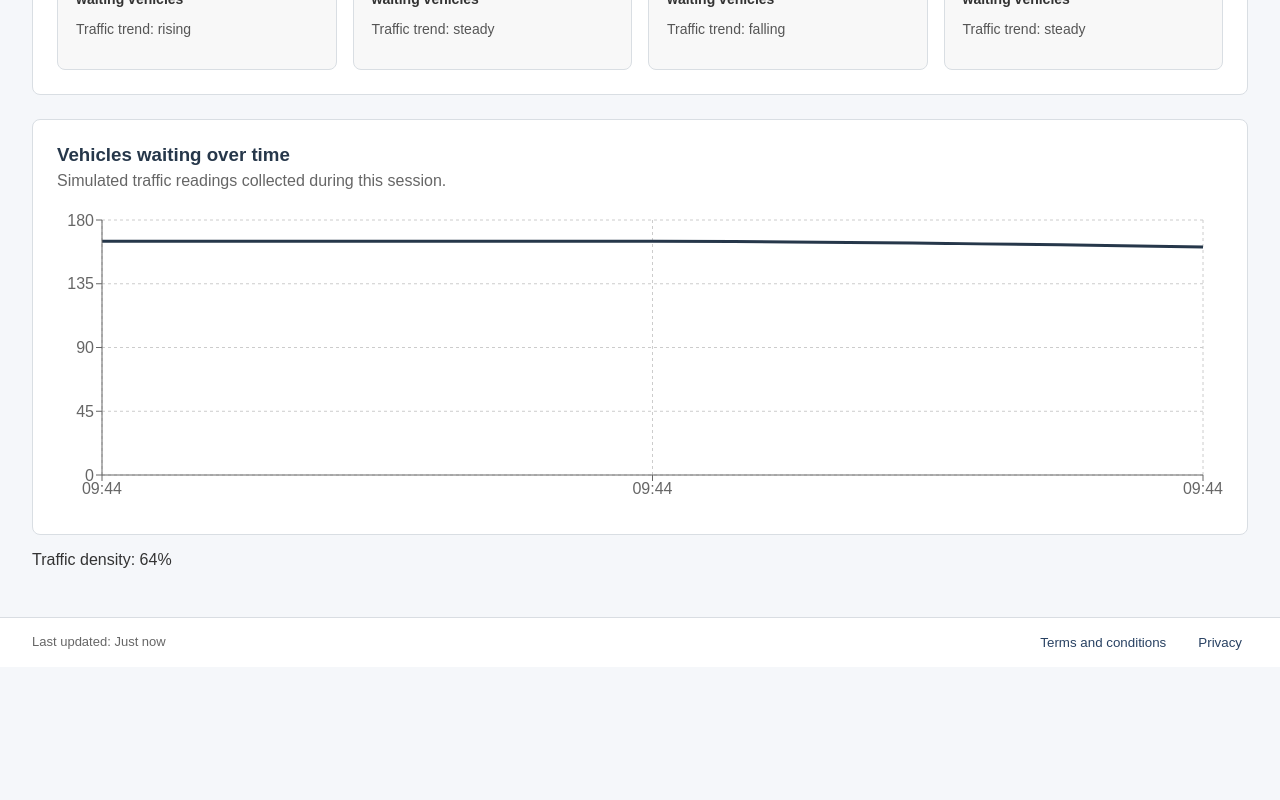
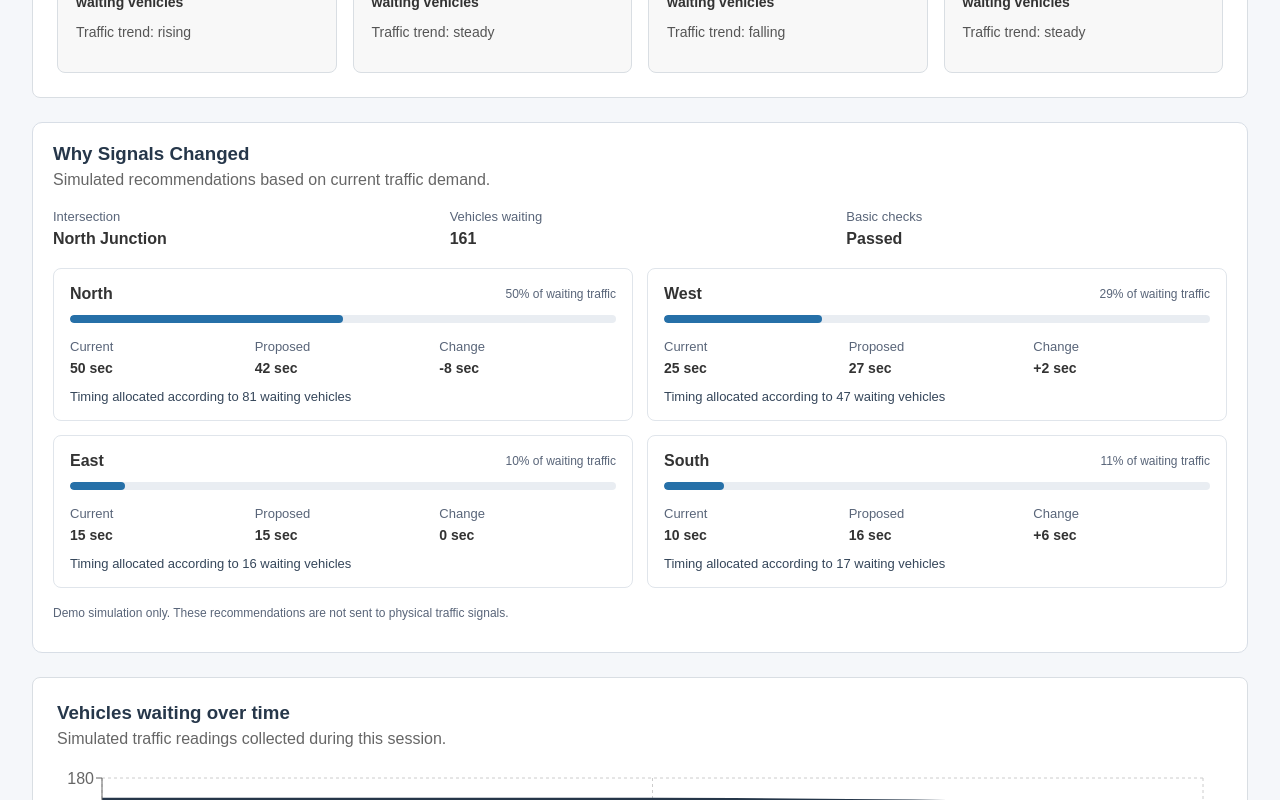
Before and after one commit to abhinavanil22/traffic-ai-command-center, a React (Vite) app: page / in a window 1280 px wide. Shown: the part 1280-2080 px from the top of the page. Before the commit the page ends 1947 px from the top, so only its background shows below. Built offline with nearby package versions, Linux system fonts and the light colour scheme.

Commit message:
Add interactive dashboard navigation

```diff
--- a/src/App.tsx
+++ b/src/App.tsx
@@ -4,9 +4,11 @@ import IntersectionStatus from "./components/traffic/IntersectionStatus";
 import { useTrafficHistory } from "./hooks/useTrafficHistory";
 import TrafficChart from "./components/traffic/TrafficChart";
 import IntersectionDetails from "./components/traffic/IntersectionDetails";
+import SignalDecisionPanel from "./components/traffic/SignalDecisionPanel";
+
 
 import Header from "./components/layout/Header";
-import Navigation from "./components/layout/Navigation";
+import Navigation, { type DashboardView, } from "./components/layout/Navigation";
 import Footer from "./components/layout/Footer";
 import SummaryCard from "./components/common/SummaryCard";
 
@@ -40,22 +42,38 @@ function App() {
   const activeAlerts = getActiveAlerts(intersections);
   const trafficHistory = useTrafficHistory(intersections);
   const selectedIntersection = intersections[0];
+  const [activeView, setActiveView] = useState<DashboardView>("Overview");
+  const viewDescriptions: Record<
+    DashboardView,
+    string
+  > = {
+    Overview: "Live traffic conditions across monitored intersections.",
+    Intersections: "Inspect traffic demand and signal timings by direction.",
+    "Why Signals Changed": "Review proposed signal timings and their reasoning.",
+    "Alerts & Safety": "Monitor intersection status and active alerts.",
+    Reports: "Review traffic trends and session statistics.",
+    "Manual Control": "Operator controls for the simulated signal environment.",
+  };
+
 
   return (
     <div className="app">
       <Header />
 
-      <Navigation />
+      <Navigation
+        activeView={activeView}
+        onViewChange={setActiveView}
+      />
 
       <main className="main-content">
         <div className="page-heading">
-          <h2>Overview</h2>
-          <p>
-            Live traffic conditions across monitored
-            intersections.
-          </p>
+          <h2>{activeView}</h2>
+          <p>{viewDescriptions[activeView]}</p>
         </div>
 
+
+        {activeView === "Overview" && (
+          <>
             <div className="summary-grid">
                 <SummaryCard
                   title="Vehicles waiting"
@@ -109,6 +127,10 @@ function App() {
                 />
               )}
 
+              {selectedIntersection && (
+                <SignalDecisionPanel intersection={selectedIntersection} />
+              )}
+
               <TrafficChart data={trafficHistory} />
 
               <div className="traffic-info">
@@ -124,6 +146,105 @@ function App() {
                   %
                 </p>
               </div>
+          </>
+        )}
+        {activeView === "Intersections" && (
+          <>
+            <IntersectionStatus intersections={intersections} />
+
+            {selectedIntersection && (
+              <IntersectionDetails
+                intersection={selectedIntersection}
+              />
+            )}
+          </>
+        )}
+
+        {activeView === "Why Signals Changed" && (
+          selectedIntersection && (
+            <SignalDecisionPanel
+              intersection={selectedIntersection}
+            />
+          )
+        )}
+
+        {activeView === "Alerts & Safety" && (
+          <>
+            <div className="summary-grid">
+              <SummaryCard
+                title="Active alerts"
+                value={activeAlerts.length.toString()}
+                description="Alerts detected by the simulator"
+              />
+
+              <SummaryCard
+                title="Camera status"
+                value={
+                  intersections.every((item) => item.cameraWorking)
+                    ? "Operational"
+                    : "Attention required"
+                }
+                description="Status of monitored cameras"
+              />
+            </div>
+
+            <IntersectionStatus intersections={intersections} />
+          </>
+        )}
+
+        {activeView === "Reports" && (
+          <>
+            <div className="summary-grid">
+              <SummaryCard
+                title="Vehicles waiting"
+                value={totalVehiclesWaiting.toString()}
+                description="Current simulated traffic count"
+              />
+
+              <SummaryCard
+                title="Recorded readings"
+                value={trafficHistory.length.toString()}
+                description="Readings collected this session"
+              />
+            </div>
+
+            <TrafficChart data={trafficHistory} />
+
+            <p>
+              Report data represents this demo session. It is not
+              a historical traffic report or a measured improvement.
+            </p>
+          </>
+        )}
+
+        {activeView === "Manual Control" && (
+          <section className="intersection-details">
+            <div className="section-heading">
+              <h3>Operator Control Centre</h3>
+              <p>
+                Manual signal control is a planned demo feature.
+                No commands are sent to physical traffic signals.
+              </p>
+            </div>
+
+            <p>
+              Selected intersection:{" "}
+              <strong>
+                {selectedIntersection?.name ?? "None selected"}
+              </strong>
+            </p>
+
+            <p>
+              Current mode: <strong>Simulation</strong>
+            </p>
+
+            <p>
+              Proposed timings can be reviewed in the
+              "Why Signals Changed" tab.
+            </p>
+          </section>
+        )}
+
       </main>
 
       <Footer />
--- a/src/components/layout/Navigation.tsx
+++ b/src/components/layout/Navigation.tsx
@@ -1,5 +1,22 @@
-function Navigation() {
-  const navigationItems = [
+
+export type DashboardView =
+  | "Overview"
+  | "Intersections"
+  | "Why Signals Changed"
+  | "Alerts & Safety"
+  | "Reports"
+  | "Manual Control";
+
+interface NavigationProps {
+  activeView: DashboardView;
+  onViewChange: (view: DashboardView) => void;
+}
+
+function Navigation({
+  activeView,
+  onViewChange,
+}: NavigationProps) {
+  const navigationItems: DashboardView[] = [
     "Overview",
     "Intersections",
     "Why Signals Changed",
@@ -9,9 +26,15 @@ function Navigation() {
   ];
 
   return (
-    <nav className="navigation">
+    <nav className="navigation" aria-label="Main navigation">
       {navigationItems.map((item) => (
-        <button key={item}>
+        <button
+          key={item}
+          type="button"
+          className={activeView === item ? "active" : ""}
+          aria-current={activeView === item ? "page" : undefined}
+          onClick={() => onViewChange(item)}
+        >
           {item}
         </button>
       ))}
--- /dev/null
+++ b/src/components/traffic/SignalDecisionPanel.tsx
@@ -0,0 +1,109 @@
+
+import type { Intersection } from "../../types/traffic";
+import { optimizeSignalTiming } from "../../simulator/signalOptimizer";
+import { validateSignalPlan } from "../../simulator/signalSafety";
+
+interface SignalDecisionPanelProps {
+  intersection: Intersection;
+}
+
+function SignalDecisionPanel({
+  intersection,
+}: SignalDecisionPanelProps) {
+  const decisions = optimizeSignalTiming(intersection.directions);
+  const safetyReport = validateSignalPlan(decisions);
+
+  const totalVehicles = intersection.directions.reduce(
+    (total, direction) => total + direction.vehiclesWaiting,
+    0,
+  );
+
+  return (
+    <section className="decision-panel">
+      <div className="section-heading">
+        <h3>Why Signals Changed</h3>
+        <p>
+          Simulated recommendations based on current traffic demand.
+        </p>
+      </div>
+
+      <div className="decision-summary">
+        <div>
+          <span>Intersection</span>
+          <strong>{intersection.name}</strong>
+        </div>
+
+        <div>
+          <span>Vehicles waiting</span>
+          <strong>{totalVehicles}</strong>
+        </div>
+
+        <div>
+          <span>Basic checks</span>
+          <strong>
+            {safetyReport.passed ? "Passed" : "Failed"}
+          </strong>
+        </div>
+      </div>
+
+      <div className="decision-list">
+        {decisions.map((decision) => {
+          const demandShare =
+            totalVehicles > 0
+              ? Math.round(
+                  (decision.vehiclesWaiting / totalVehicles) * 100,
+                )
+              : 0;
+
+          const change =
+            decision.proposedGreenTime - decision.previousGreenTime;
+
+          return (
+            <article className="decision-row" key={decision.direction}>
+              <div className="decision-title">
+                <h4>{decision.direction}</h4>
+                <span>{demandShare}% of waiting traffic</span>
+              </div>
+
+              <div className="demand-track">
+                <div
+                  className="demand-fill"
+                  style={{ width: `${demandShare}%` }}
+                />
+              </div>
+
+              <div className="decision-timings">
+                <div>
+                  <span>Current</span>
+                  <strong>{decision.previousGreenTime} sec</strong>
+                </div>
+
+                <div>
+                  <span>Proposed</span>
+                  <strong>{decision.proposedGreenTime} sec</strong>
+                </div>
+
+                <div>
+                  <span>Change</span>
+                  <strong>
+                    {change > 0 ? "+" : ""}
+                    {change} sec
+                  </strong>
+                </div>
+              </div>
+
+              <p className="decision-reason">{decision.reason}</p>
+            </article>
+          );
+        })}
+      </div>
+
+      <p className="simulation-note">
+        Demo simulation only. These recommendations are not sent to physical
+        traffic signals.
+      </p>
+    </section>
+  );
+}
+
+export default SignalDecisionPanel;
--- a/src/index.css
+++ b/src/index.css
@@ -417,3 +417,116 @@ button {
 .safety-fail {
   border-left: 5px solid #c62828;
 }
+
+.decision-panel {
+  margin: 24px 0;
+  padding: 20px;
+  background: #ffffff;
+  border: 1px solid #d8dee6;
+  border-radius: 10px;
+}
+
+.decision-summary {
+  display: grid;
+  grid-template-columns: repeat(3, minmax(0, 1fr));
+  gap: 16px;
+  margin: 20px 0;
+}
+
+.decision-summary > div,
+.decision-timings > div {
+  display: flex;
+  flex-direction: column;
+  gap: 6px;
+}
+
+.decision-summary span,
+.decision-timings span {
+  color: #596579;
+  font-size: 13px;
+}
+
+.decision-list {
+  display: grid;
+  grid-template-columns: repeat(2, minmax(0, 1fr));
+  gap: 14px;
+}
+
+.decision-row {
+  padding: 16px;
+  border: 1px solid #e0e5eb;
+  border-radius: 8px;
+  min-width: 0;
+}
+
+.decision-title {
+  display: flex;
+  justify-content: space-between;
+  align-items: center;
+  gap: 8px;
+}
+
+.decision-title h4 {
+  margin: 0;
+}
+
+.decision-title span {
+  color: #596579;
+  font-size: 12px;
+}
+
+.demand-track {
+  height: 8px;
+  margin: 12px 0 16px;
+  overflow: hidden;
+  background: #e9edf2;
+  border-radius: 6px;
+}
+
+.demand-fill {
+  height: 100%;
+  background: #2670a8;
+  border-radius: 6px;
+  transition: width 0.3s ease;
+}
+
+.decision-timings {
+  display: grid;
+  grid-template-columns: repeat(3, minmax(0, 1fr));
+  gap: 8px;
+}
+
+.decision-timings strong {
+  font-size: 14px;
+}
+
+.decision-reason {
+  margin-bottom: 0;
+  color: #35465a;
+  font-size: 13px;
+}
+
+.simulation-note {
+  margin-top: 18px;
+  color: #596579;
+  font-size: 12px;
+}
+
+@media (max-width: 700px) {
+  .decision-summary,
+  .decision-list {
+    grid-template-columns: 1fr;
+  }
+}
+
+.navigation button.active {
+  background: #ffffff;
+  color: #26374a;
+  font-weight: 700;
+  border-bottom: 3px solid #2670a8;
+}
+
+.navigation button:focus-visible {
+  outline: 3px solid #2670a8;
+  outline-offset: 3px;
+}
```
Lines whose indentation alone changed are shown as unchanged.
